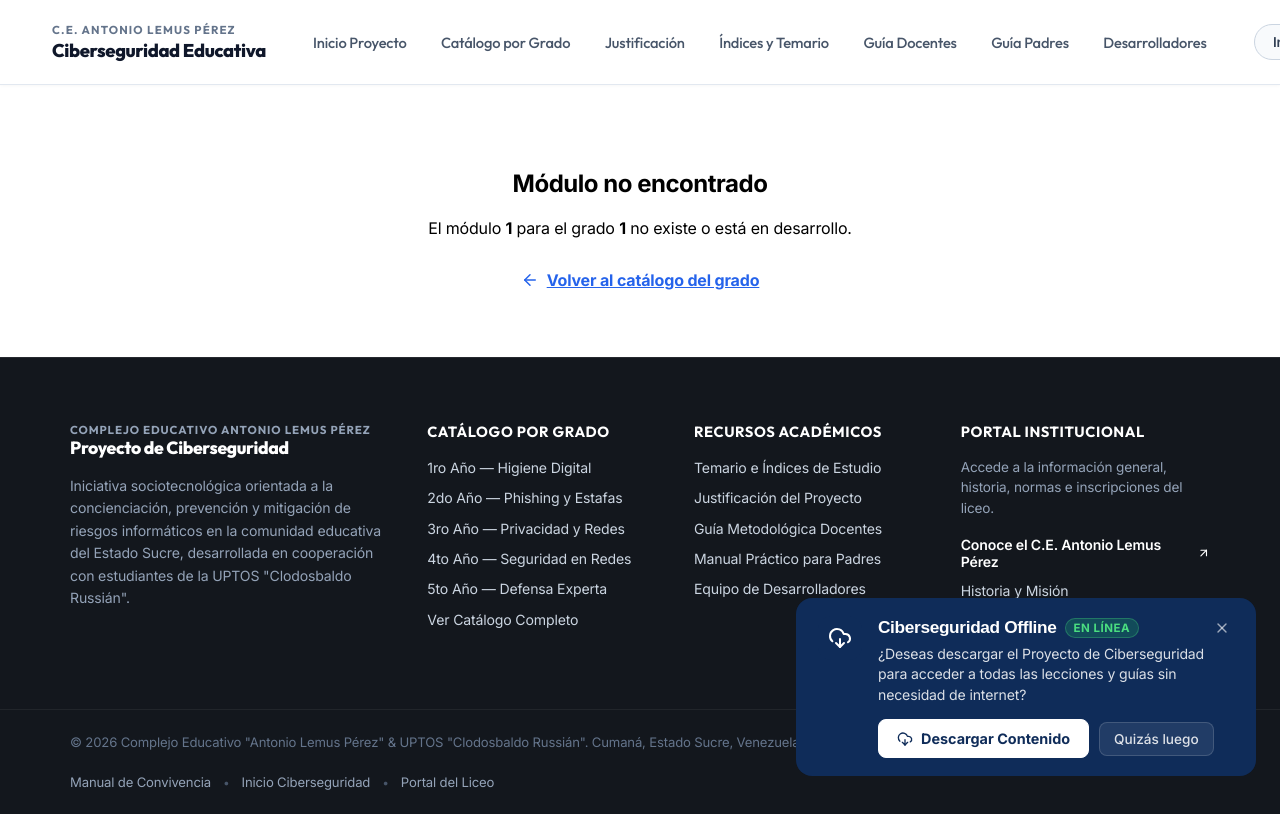
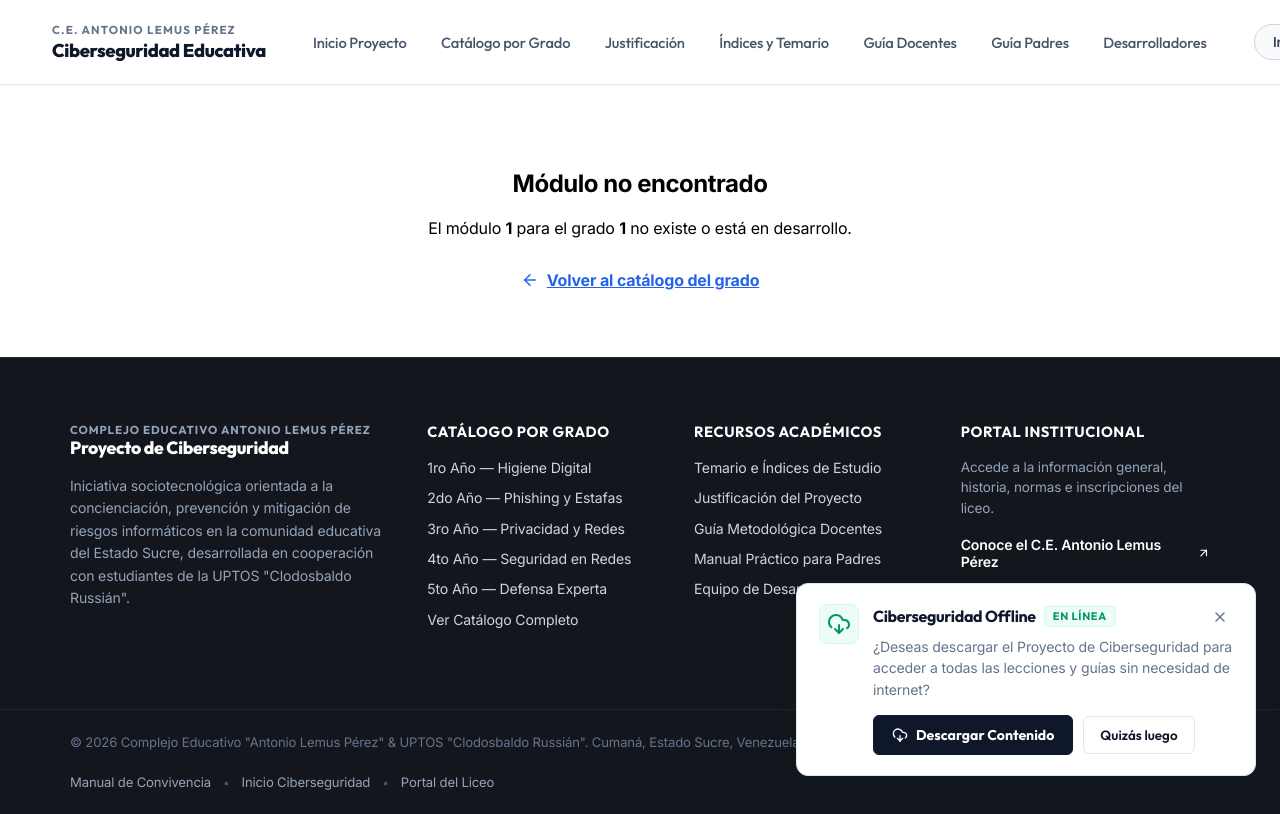
Before and after one commit to eddcr777-sys/proyect-universidad, a React (Vite) app: page /proyectos/ciberseguridad/leccion/1/1 in a window 1280 px wide. Built offline with nearby package versions, Linux system fonts and the light colour scheme; the HTML template or start-up script is replaced by a standard one.

Commit message:
refactor: update BannerDescargaOffline styles to match new editorial color palette

```diff
--- a/src/components/comunes/BannerDescargaOffline/BannerDescargaOffline.css
+++ b/src/components/comunes/BannerDescargaOffline/BannerDescargaOffline.css
@@ -1,5 +1,7 @@
 /* ==========================================================
    BANNER DE DESCARGA OFFLINE - PROYECTO DE CIBERSEGURIDAD
+   Paleta editorial: blanco #ffffff, fondo #f8fafc,
+   bordes #e2e8f0, texto #0f172a / #64748b, acento #059669
    ========================================================== */
 
 .banner-offline-flotante {
@@ -9,12 +11,12 @@
   max-width: 460px;
   width: calc(100% - 32px);
   z-index: 99999;
-  background: var(--color-inst-azul);
-  backdrop-filter: blur(16px);
-  -webkit-backdrop-filter: blur(16px);
-  border-radius: 16px;
-  padding: 18px 22px;
-  color: #ffffff;
+  background-color: #ffffff;
+  border: 1px solid #e2e8f0;
+  border-radius: 12px;
+  padding: 20px 22px;
+  color: #0f172a;
+  box-shadow: 0 8px 28px rgba(15, 23, 42, 0.12);
 }
 
 @keyframes deslizarSubirBanner {
@@ -31,19 +33,19 @@
 .banner-offline-contenido {
   display: flex;
   align-items: flex-start;
-  gap: 16px;
+  gap: 14px;
 }
 
 .banner-offline-icono-wrap {
-  width: 44px;
-  height: 44px;
-  border-radius: 12px;
-  background-color: var(--color-inst-azul);
-  border: 1px solid var(--color-inst-azul);
+  width: 40px;
+  height: 40px;
+  border-radius: 8px;
+  background-color: #ecfdf5;
+  border: 1px solid #d1fae5;
   display: flex;
   align-items: center;
   justify-content: center;
-  color: var(--color-blanco);
+  color: #059669;
   flex-shrink: 0;
 }
 
@@ -57,63 +59,67 @@
   align-items: center;
   justify-content: space-between;
   gap: 8px;
-  margin-bottom: 4px;
+  margin-bottom: 6px;
 }
 
 .banner-offline-titulo {
-  font: 1em sans-serif;
-  font-size: 1.08rem;
+  font-family: var(--fuente-ciber-titulos, 'Outfit', -apple-system, BlinkMacSystemFont, sans-serif);
+  font-size: 1rem;
   font-weight: 700;
-  color: #ffffff;
+  color: #0f172a;
   margin: 0;
   display: flex;
   align-items: center;
   gap: 8px;
+  line-height: 1.3;
 }
 
 .badge-red-estado {
-  font-size: 0.72rem;
+  font-family: var(--fuente-ciber-titulos, 'Outfit', -apple-system, BlinkMacSystemFont, sans-serif);
+  font-size: 0.68rem;
   font-weight: 700;
   padding: 2px 8px;
-  border-radius: 12px;
+  border-radius: 4px;
   text-transform: uppercase;
-  letter-spacing: 0.5px;
+  letter-spacing: 0.06em;
 }
 
 .badge-red-estado.online {
-  background: rgba(34, 197, 94, 0.2);
-  color: #4ade80;
-  border: 1px solid rgba(74, 222, 128, 0.3);
+  background-color: #ecfdf5;
+  color: #059669;
+  border: 1px solid #d1fae5;
 }
 
 .badge-red-estado.offline {
-  background: rgba(239, 68, 68, 0.2);
-  color: #f87171;
-  border: 1px solid rgba(248, 113, 113, 0.3);
+  background-color: #fef2f2;
+  color: #dc2626;
+  border: 1px solid #fecaca;
 }
 
 .banner-offline-cerrar {
   background: transparent;
-  border: none;
-  color: rgba(255, 255, 255, 0.6);
+  border: 1px solid transparent;
+  color: #64748b;
   cursor: pointer;
   padding: 4px;
-  border-radius: 6px;
+  border-radius: 4px;
   display: flex;
   align-items: center;
   justify-content: center;
-  transition: color 0.2s ease, background 0.2s ease;
+  transition: background-color 0.15s ease, color 0.15s ease, border-color 0.15s ease;
+  flex-shrink: 0;
 }
 
 .banner-offline-cerrar:hover {
-  color: #ffffff;
-  background: rgba(255, 255, 255, 0.1);
+  color: #0f172a;
+  background-color: #f8fafc;
+  border-color: #e2e8f0;
 }
 
 .banner-offline-descripcion {
   font-size: 0.88rem;
-  color: rgba(255, 255, 255, 0.85);
-  line-height: 1.45;
+  color: #64748b;
+  line-height: 1.55;
   margin: 0 0 14px 0;
 }
 
@@ -126,7 +132,7 @@
   display: flex;
   justify-content: space-between;
   font-size: 0.78rem;
-  color: #38bdf8;
+  color: #475569;
   margin-bottom: 6px;
   font-weight: 600;
 }
@@ -134,17 +140,17 @@
 .banner-offline-progreso-pista {
   width: 100%;
   height: 6px;
-  background: rgba(255, 255, 255, 0.12);
-  border-radius: 8px;
+  background-color: #f1f5f9;
+  border: 1px solid #e2e8f0;
+  border-radius: 9999px;
   overflow: hidden;
 }
 
 .banner-offline-progreso-barra {
   height: 100%;
-  background: linear-gradient(90deg, #0284c7, #38bdf8);
-  border-radius: 8px;
+  background-color: #059669;
+  border-radius: 9999px;
   transition: width 0.3s ease;
-  box-shadow: 0 0 10px rgba(56, 189, 248, 0.6);
 }
 
 /* Botones de acción */
@@ -158,51 +164,48 @@
 .btn-banner-descargar {
   display: inline-flex;
   align-items: center;
+  justify-content: center;
   gap: 8px;
-  background: #ffffff;
-  color: var(--color-inst-azul, #0F2C59);
-  border: 1px solid #ffffff;
+  background-color: #0f172a;
+  color: #ffffff;
+  border: 1px solid #0f172a;
   padding: 10px 18px;
-  border-radius: 8px;
-  font-size: 0.9rem;
+  border-radius: 6px;
+  font-family: var(--fuente-ciber-titulos, 'Outfit', -apple-system, BlinkMacSystemFont, sans-serif);
+  font-size: 0.88rem;
   font-weight: 700;
   cursor: pointer;
-  transition: all 0.2s ease;
+  transition: background-color 0.15s ease, border-color 0.15s ease;
   touch-action: manipulation;
   -webkit-tap-highlight-color: transparent;
 }
 
 .btn-banner-descargar:hover:not(:disabled) {
-  transform: translateY(-1px);
-  background: #f1f5f9;
-  box-shadow: 0 6px 18px rgba(255, 255, 255, 0.25);
-}
-
-.btn-banner-descargar:active {
-  transform: scale(0.96);
-  background: #e2e8f0;
+  background-color: #1e293b;
+  border-color: #1e293b;
 }
 
 .btn-banner-descargar:disabled {
-  opacity: 0.65;
+  opacity: 0.5;
   cursor: not-allowed;
 }
 
 .btn-banner-secundario {
-  background: rgba(255, 255, 255, 0.08);
-  border: 1px solid rgba(255, 255, 255, 0.15);
-  color: rgba(255, 255, 255, 0.85);
-  padding: 8px 14px;
-  border-radius: 8px;
-  font-size: 0.85rem;
-  font-weight: 500;
+  background-color: #ffffff;
+  border: 1px solid #e2e8f0;
+  color: #0f172a;
+  padding: 10px 16px;
+  border-radius: 6px;
+  font-family: var(--fuente-ciber-titulos, 'Outfit', -apple-system, BlinkMacSystemFont, sans-serif);
+  font-size: 0.84rem;
+  font-weight: 600;
   cursor: pointer;
-  transition: background 0.2s ease, color 0.2s ease;
+  transition: background-color 0.15s ease, border-color 0.15s ease;
 }
 
 .btn-banner-secundario:hover {
-  background: rgba(255, 255, 255, 0.16);
-  color: #ffffff;
+  background-color: #f8fafc;
+  border-color: #94a3b8;
 }
 
 /* Estado de completado con éxito */
@@ -210,10 +213,11 @@
   display: flex;
   align-items: center;
   gap: 10px;
-  background: rgba(34, 197, 94, 0.12);
-  padding: 10px 10px;
-  border-radius: 8px;
-  color: #4ade80;
+  background-color: #ecfdf5;
+  border: 1px solid #d1fae5;
+  padding: 10px 12px;
+  border-radius: 6px;
+  color: #059669;
   font-size: 0.86rem;
   font-weight: 600;
   margin-top: 6px;
@@ -227,7 +231,7 @@
     left: 12px;
     width: auto;
     max-width: none;
-    padding: 14px 16px;
+    padding: 16px 18px;
   }
 
   .banner-offline-acciones {
```
